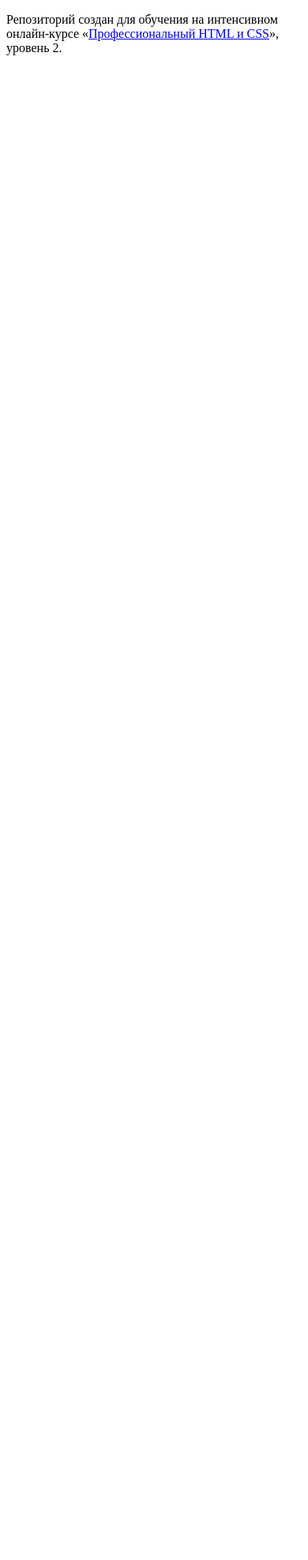
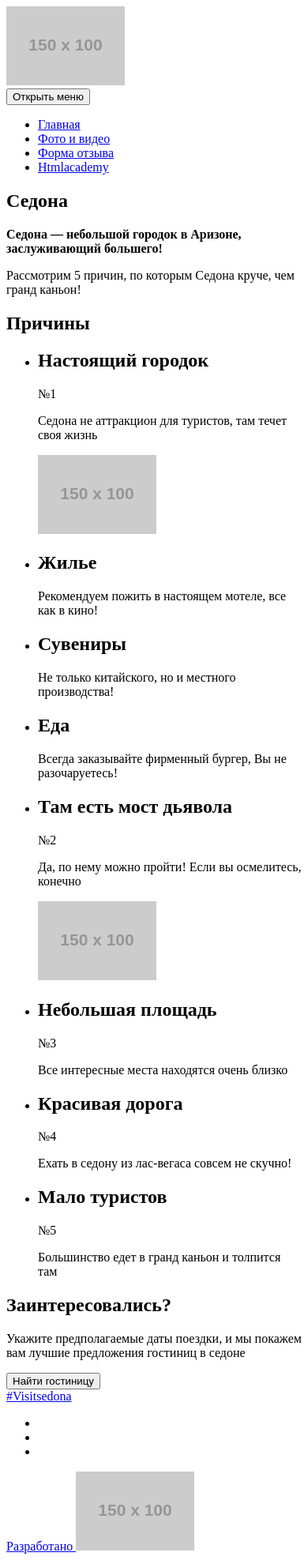
Before and after one commit to KovnerJenya/831689-sedona-1, a website: page source/index.html in a window 390 px wide. Shown: the whole page at 79% size. Before the commit the page ends 844 px from the top, so only its background shows below. Drawn offline with Linux system fonts and the light colour scheme; placeholder pictures from the web are drawn by us.

Commit message:
БЭМ Разметка

```diff
--- a/source/index.html
+++ b/source/index.html
@@ -2,11 +2,116 @@
 <html lang="ru">
   <head>
     <meta charset="utf-8">
-    <title>HTML Academy: Седона</title>
+    <title>Главная</title>
   </head>
   <body>
-
-    <p>Репозиторий создан для обучения на интенсивном онлайн‑курсе «<a href="https://htmlacademy.ru/intensive/adaptive">Профессиональный HTML и CSS</a>», уровень 2.</p>
-
+    <header class="page-header">
+      <a class="page-header__logo" href="#">
+        <img class="page-header__logo-image" src="http://placehold.it/150x100" alt="Логотип сайта">
+      </a>
+      <nav class="main-nav">
+        <button class="main-nav__toggle" type="button">Открыть меню</button>
+        <div class="main-nav__wrapper">
+          <ul class="main-nav__list">
+            <li class="main-nav__item">
+              <a class="main-nav__link" href="index.html">Главная</a>
+            </li>
+            <li class="main-nav__item">
+              <a class="main-nav__link" href="photo.html">Фото и видео</a>
+            </li>
+            <li class="main-nav__item">
+              <a class="main-nav__link" href="form.html">Форма отзыва</a>
+            </li>
+            <li class="main-nav__item">
+              <a class="main-nav__link" href="https://htmlacademy.ru">Htmlacademy</a>
+            </li>
+          </ul>
+        </div>
+      </nav>
+    </header>
+    <main class="page-main">
+      <section class="greeting">
+        <h1 class="greeting__header visually-hidden">Седона</h1>
+        <b class="greeting__text">
+          Седона — небольшой городок в Аризоне, заслуживающий большего!
+        </b>
+        <p class="greeting__reasons">
+          Рассмотрим 5 причин, по которым Седона круче, чем гранд каньон!
+        </p>
+      </section>
+      <section class="reasons">
+        <h2 class="visually-hidden">Причины</h2>
+        <ul class="reasons__list">
+          <li class="reasons__item reason-main">
+            <h2 class="reason-main__header">Настоящий городок</h2>
+            <p class="reason-main__number">№1</p>
+            <p class="reason-main__description">Cедона не аттракцион для туристов, там течет своя жизнь</p>
+            <img class="reason-main__picture" src="http://placehold.it/150x100" alt="Фотография города">
+          </li>
+          <li class="reasons__item advantage__item--house">
+            <h2 class="reason__header">Жилье</h2>
+            <p class="reason__description">Рекомендуем пожить в настоящем мотеле, все как в кино!</p>
+          </li>
+          <li class="reasons__item advantage__item--souvenirs">
+            <h2 class="reason__title">Сувениры</h2>
+            <p class="reason__description">Не только китайского, но и местного производства!</p>
+          </li>
+          <li class="reasons__item advantage__item--food">
+            <h2 class="reason__title">Еда</h2>
+            <p class="reason__description">Всегда заказывайте фирменный бургер, Вы не разочаруетесь!</p>
+          </li>
+          <li class="reasons__item reason-main">
+            <h2 class="reason-main__title">Там есть мост дьявола</h2>
+            <p class="reason-main__number">№2</p>
+            <p class="reason-main__description">Да, по нему можно пройти! Если вы осмелитесь, конечно</p>
+            <img class="reason-main__picture" src="http://placehold.it/150x100" alt="Фотография каньона">
+          </li>
+          <li class="reasons__item advantage__item--info">
+            <h2 class="reason__title">Небольшая площадь</h2>
+            <p class="reason__number">№3</p>
+            <p class="reason__description">Все интересные места находятся очень близко</p>
+          </li>
+          <li class="reasons__item advantage__item--info">
+            <h2 class="reason__title__info">Красивая дорога</h2>
+            <p class="reason__number">№4</p>
+            <p class="reason__description">Ехать в седону из лас-вегаса совсем не скучно!</p>
+          </li>
+          <li class="reasons__item advantage__item--info">
+            <h2 class="reason__title">Мало туристов</h2>
+            <p class="reason__number">№5</p>
+            <p class="reason__description">Большинство едет в гранд каньон и толпится там</p>
+          </li>
+        </ul>
+      </section>
+      <section class="search">
+        <h2 class="search__title">Заинтересовались?</h2>
+        <p class="search__description">Укажите предполагаемые даты поездки, и мы покажем вам лучшие предложения гостиниц в седоне</p>
+        <button class="search__button" type="submit">Найти гостиницу</button>
+      </section>
+      <section class="map">
+        <div class="map__picture" alt="Карта"></div>
+      </section>
+    </main>
+    <footer class="page-footer">
+      <a class="page-footer__hashtag" href="#">#Visitsedona</a>
+      <div class="page-footer__social social">
+        <ul class="social__list">
+          <li class="social__item">
+            <a class="social__item--twitter" href="#" aria-label="Ссылка на наш Twitter"></a>
+          </li>
+          <li class="social__item">
+            <a class="social__item--facebook" href="#" aria-label="Ссылка на наш Facebook"></a>
+          </li>
+          <li class="social__item">
+            <a class="social__item--youtube" href="#" aria-label="Ссылка на наш Youtube"></a>
+          </li>
+        </ul>
+      </div>
+      <div class="page-footer__copyright copyright">
+        <a class="copyright__text" href="#">Разработано
+          <img class="copyright__img" src="http://placehold.it/150x100" alt="Htmlacademy logo">
+        </a>
+      </div>
+    </footer>
   </body>
 </html>
```
Also changed, not shown: source/form.html (added, +137 -0 lines), source/photo.html (added, +118 -0 lines).
